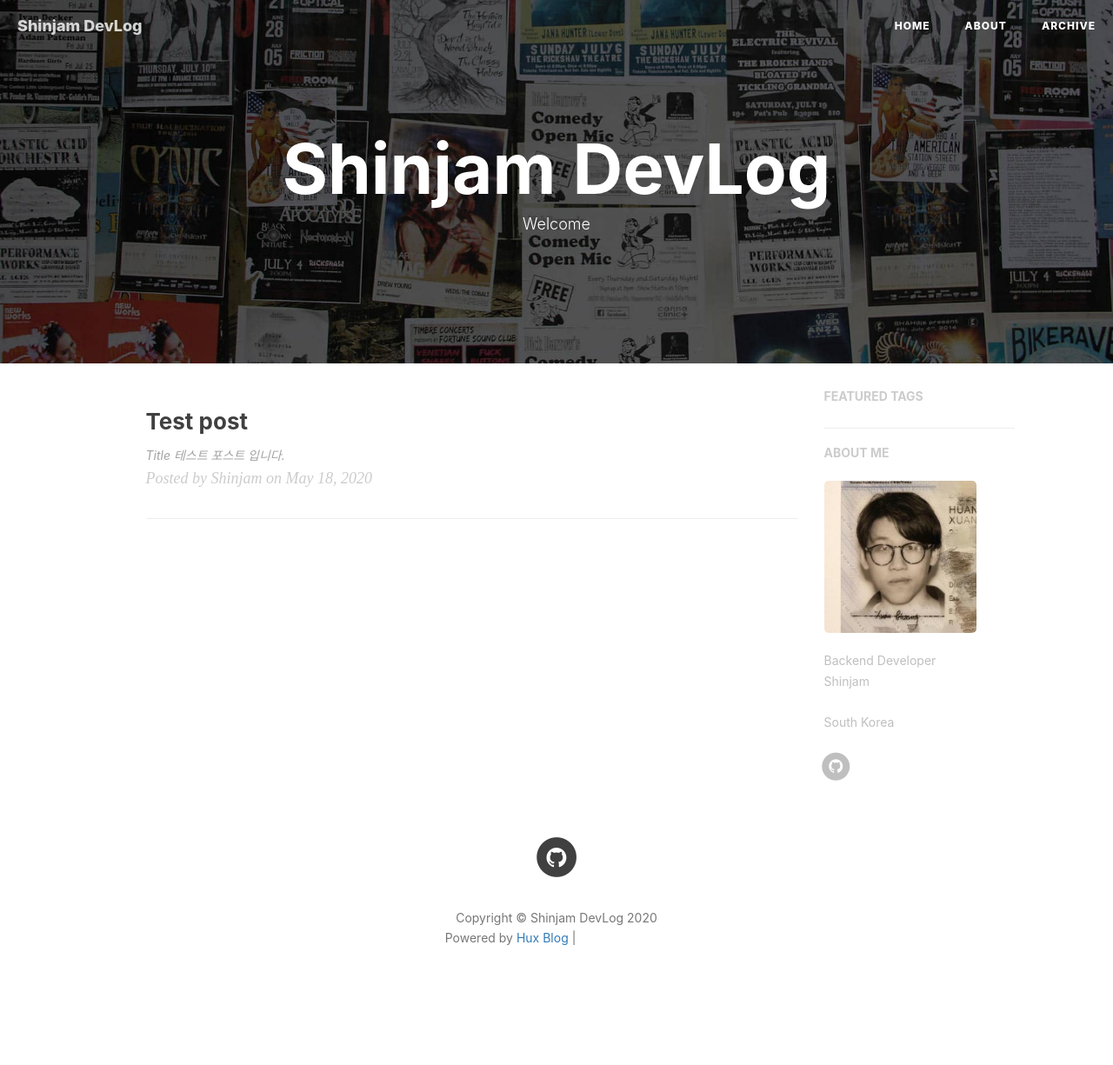
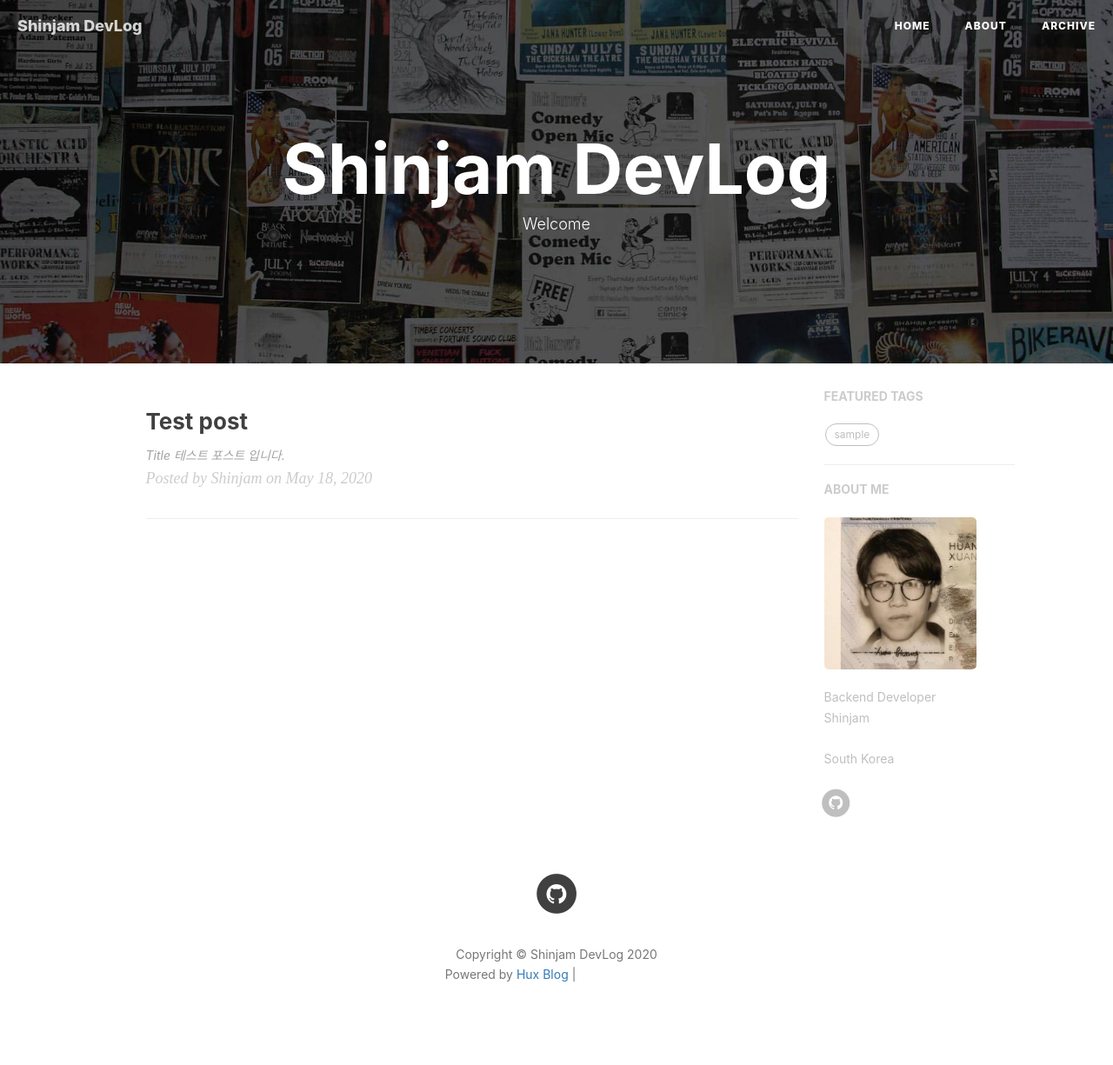
Before and after one commit to ShinJam/shinjam.github.io, a Jekyll site: the page built from index.html, in a window 1280 px wide. Shown: the whole page at 87% size. Built offline with Jekyll 4.4.1, drawn with Linux system fonts in a browser that asks for light colours; nearby versions of some CDN libraries; the list of posts is cut into pages by our own code; comment, search, counter and statistics services are not loaded; before the commit the page ends 1183 px from its top, so only the background shows below that; grey boxes are pictures that could not be loaded.

Commit message:
Edit: featured-condition-size in config.yml

```diff
--- a/_config.yml
+++ b/_config.yml
@@ -23,14 +23,7 @@
 highlighter: rouge
 permalink: pretty
 paginate: 10
-exclude:
-    [
-        "less",
-        "node_modules",
-        "Gruntfile.js",
-        "package.json",
-        "README.md",
-    ]
+exclude: ["less", "node_modules", "Gruntfile.js", "package.json", "README.md"]
 anchorjs: true # if you want to customize anchor. check out line:139 of `post.html`
 
 # Gems
@@ -70,7 +63,7 @@
 
 # Featured Tags
 featured-tags: true # whether or not using Feature-Tags
-featured-condition-size: 1 # A tag will be featured if the size of it is more than this condition value
+featured-condition-size: 0 # A tag will be featured if the size of it is more than this condition value
 
 # Progressive Web Apps
 chrome-tab-theme-color: "#000000"
```
